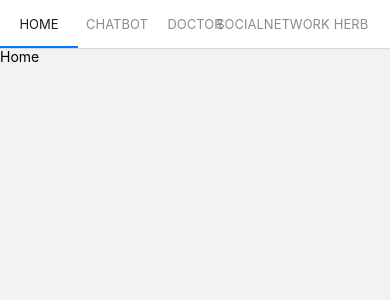
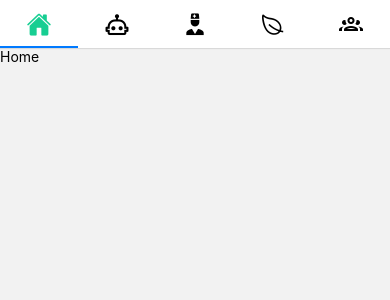
Before and after one commit to FYRP-2023/AyurMinds-Client-Mobile-App, a React Native app: screen / in a window 390 px wide. Shown: the top 300 px of the page. Built offline with nearby package versions, Linux system fonts and the light colour scheme.

Commit message:
feat : create swappable top nav bar

```diff
--- a/src/common/theme/themes.js
+++ b/src/common/theme/themes.js
@@ -1,7 +1,7 @@
 const themes = {
   Colors: {
     primary: "#17CE92",
-    secondary: "#fff",
+    secondary: "##9BA1A6",
     text: "#000000",
     status: {
       success: "##17CE92",
--- a/src/navigations/AppNavigator.js
+++ b/src/navigations/AppNavigator.js
@@ -5,17 +5,83 @@ import ChatBot from "../screens/ChatBot";
 import Doctor from "../screens/Doctor";
 import SocialNetwork from "../screens/SocialNetwork";
 import Herb from "../screens/Herb";
+import { StatusBar } from "react-native";
+import Ionicons from "@expo/vector-icons/Ionicons";
+import { MaterialCommunityIcons } from "@expo/vector-icons";
+import { FontAwesome } from "@expo/vector-icons";
+import themes from "../common/theme/themes";
 
 const Tab = createMaterialTopTabNavigator();
 
 const AppNavigator = () => {
   return (
-    <Tab.Navigator>
-      <Tab.Screen component={Home} name='Home' />
-      <Tab.Screen component={ChatBot} name='ChatBot' />
-      <Tab.Screen component={Doctor} name='Doctor' />
-      <Tab.Screen component={SocialNetwork} name='SocialNetwork' />
-      <Tab.Screen component={Herb} name='Herb' />
+    <Tab.Navigator style={{ paddingTop: StatusBar.currentHeight }}>
+      <Tab.Screen
+        options={{
+          title: ({ color, focused }) => (
+            <Ionicons
+              size={25}
+              name={focused ? "home" : "home-outline"}
+              color={focused ? themes.Colors.primary : themes.Colors.secondary}
+            />
+          ),
+        }}
+        component={Home}
+        name='Home'
+      />
+      <Tab.Screen
+        options={{
+          title: ({ color, focused }) => (
+            <MaterialCommunityIcons
+              size={25}
+              name={focused ? "robot" : "robot-outline"}
+              color={focused ? themes.Colors.primary : themes.Colors.secondary}
+            />
+          ),
+        }}
+        component={ChatBot}
+        name='ChatBot'
+      />
+      <Tab.Screen
+        options={{
+          title: ({ color, focused }) => (
+            <MaterialCommunityIcons
+              size={26}
+              name={focused ? "doctor" : "doctor"}
+              color={focused ? themes.Colors.primary : themes.Colors.secondary}
+            />
+          ),
+        }}
+        component={Doctor}
+        name='Doctor'
+      />
+
+      <Tab.Screen
+        options={{
+          title: ({ color, focused }) => (
+            <Ionicons
+              name={focused ? "leaf-sharp" : "leaf-outline"}
+              size={25}
+              color={focused ? themes.Colors.primary : themes.Colors.secondary}
+            />
+          ),
+        }}
+        component={Herb}
+        name='Herb'
+      />
+      <Tab.Screen
+        options={{
+          title: ({ color, focused }) => (
+            <MaterialCommunityIcons
+              name={focused ? "account-group" : "account-group-outline"}
+              size={24}
+              color={focused ? themes.Colors.primary : themes.Colors.secondary}
+            />
+          ),
+        }}
+        component={SocialNetwork}
+        name='SocialNetwork'
+      />
     </Tab.Navigator>
   );
 };
```
